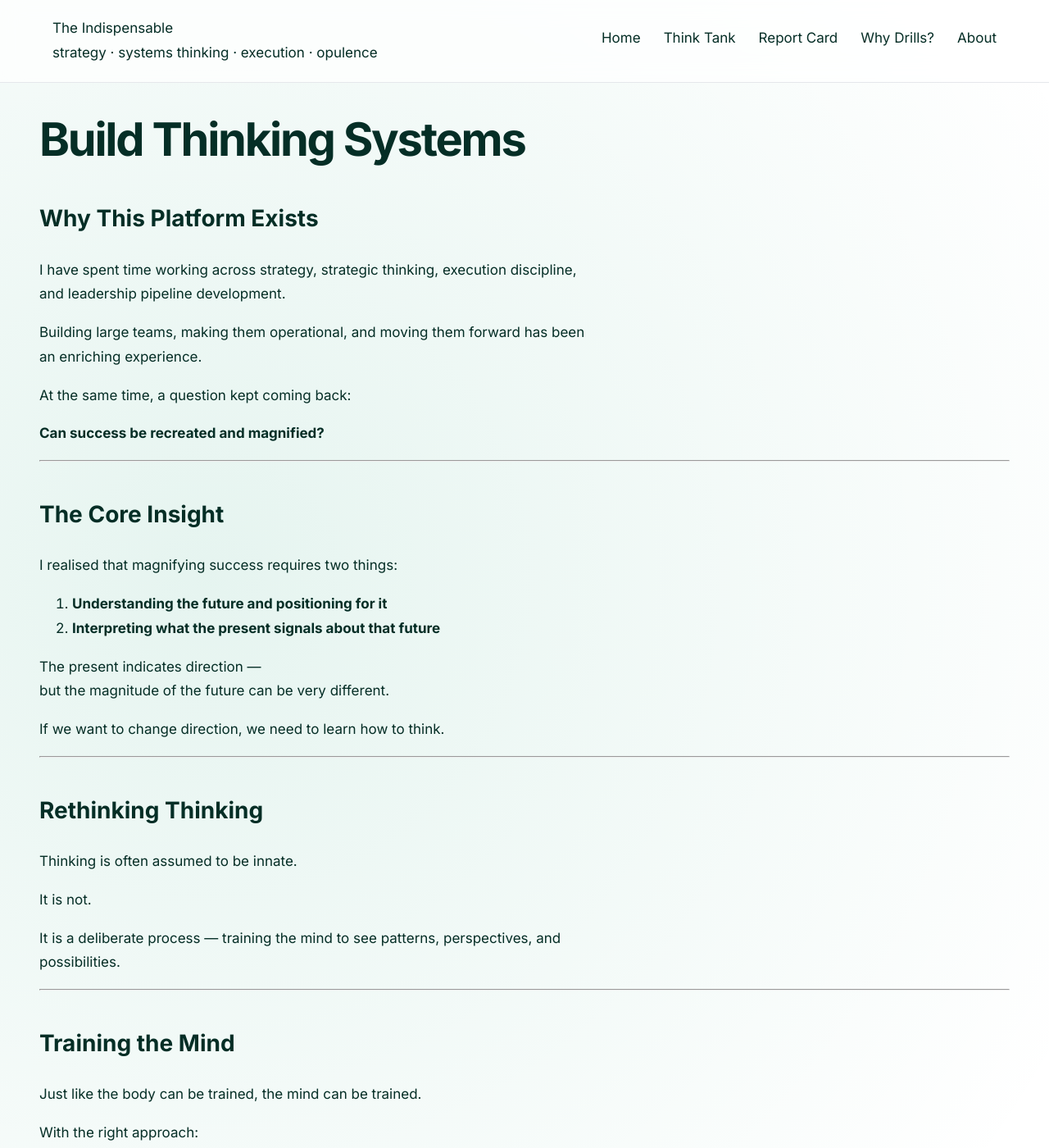
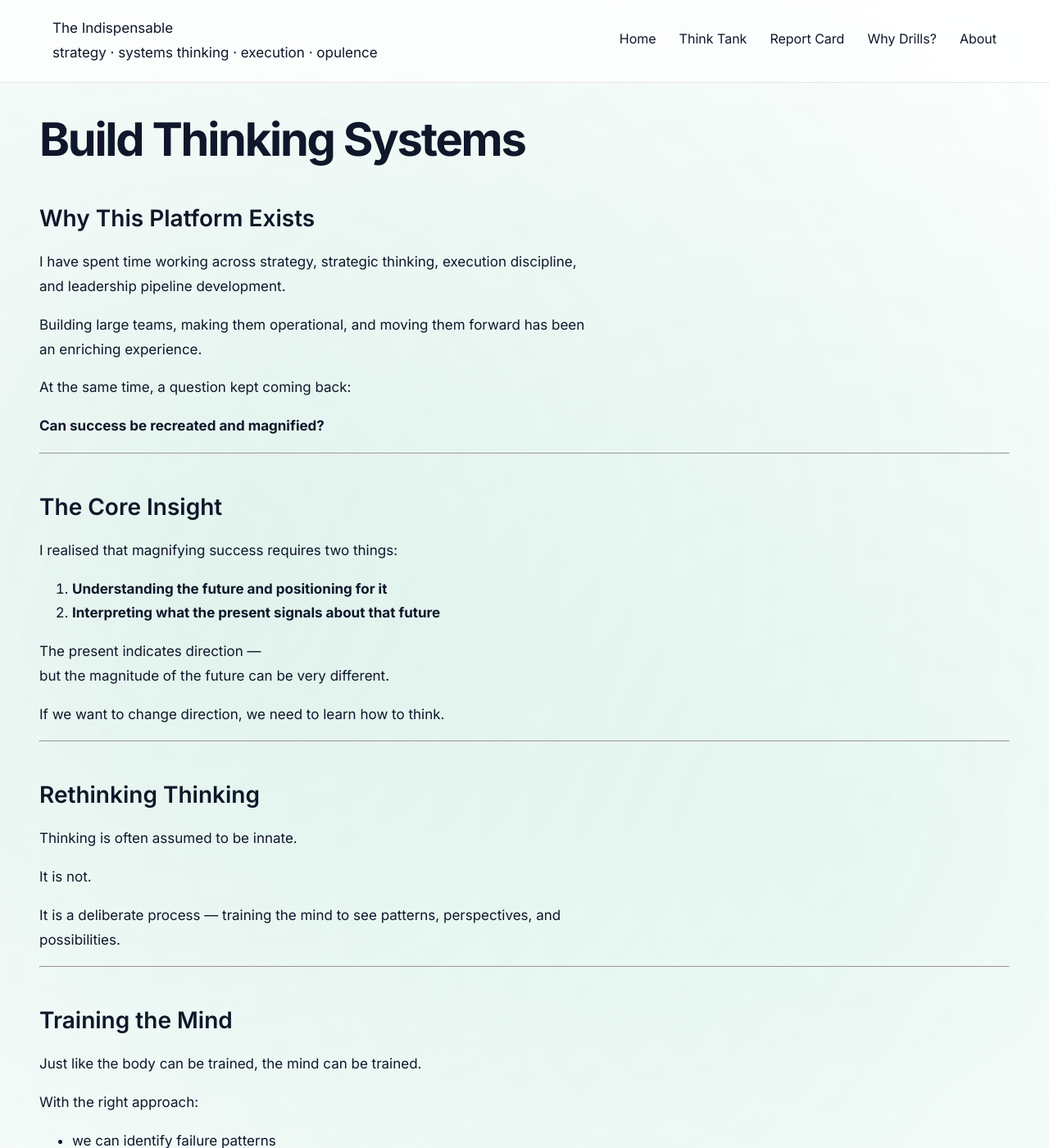
Before and after one commit to lakshminarayanannarasimhan-star/lakshminarayanannarasimhan-star.github.io, a Jekyll site: the page built from index.md, in a window 1280 px wide and 1400 px high. Shown: the whole window at 82% size. Built offline with Jekyll 4.4.1, drawn with Linux system fonts in a browser that asks for light colours.

Commit message:
Update style.css

```diff
--- a/assets/css/style.css
+++ b/assets/css/style.css
@@ -1,5 +1,6 @@
 /* =========================================
-   ELEVATE DESIGN SYSTEM — FINAL v21
+   ELEVATE DESIGN SYSTEM — FINAL v15
+   (Optimized + Premium Nav + Chevron)
    ========================================= */
 
 
@@ -11,14 +12,16 @@
   --bg: #ffffff;
   --text: #0f172a;
   --muted: #6b7280;
-  --border: #e5e7eb;
-
   --primary: #4f46e5;
   --primary-soft: #eef2ff;
   --primary-strong: #4338ca;
+  --border: #e5e7eb;
 
+  --fs-xs: 13px;
+  --fs-sm: 14px;
   --fs-base: 17px;
   --fs-md: 18px;
+  --fs-lg: 20px;
   --fs-xl: 28px;
   --fs-3xl: 56px;
 
@@ -32,83 +35,48 @@
 
 
 /* =========================
-   THEMES — COMPLETE SYSTEM
+   TYPOGRAPHY MODES
    ========================= */
 
-/* INDIGO */
-:root[data-theme="indigo"] {
-  --primary: #4f46e5;
-  --primary-soft: #eef2ff;
-  --primary-strong: #4338ca;
-  --text: #1e1b4b;
-  --muted: #6366f1;
+:root[data-typography="executive"] {
+  --fs-base: 17px;
+  --measure: 680px;
+  --spacing-section: 84px;
 }
 
-/* EMERALD */
-:root[data-theme="emerald"] {
-  --primary: #059669;
-  --primary-soft: #ecfdf5;
-  --primary-strong: #047857;
-  --text: #052e26;
-  --muted: #047857;
+:root[data-typography="compact"] {
+  --fs-base: 15px;
+  --measure: 620px;
+  --spacing-section: 64px;
 }
 
-/* SLATE */
-:root[data-theme="slate"] {
-  --primary: #334155;
-  --primary-soft: #f1f5f9;
-  --primary-strong: #1e293b;
-  --text: #020617;
-  --muted: #475569;
+:root[data-typography="spacious"] {
+  --fs-base: 18px;
+  --measure: 720px;
+  --spacing-section: 100px;
 }
 
-/* MIDNIGHT */
+
+/* =========================
+   THEMES
+   ========================= */
+
+:root[data-theme="indigo"] { --primary: #4f46e5; }
+:root[data-theme="emerald"] { --primary: #059669; }
+:root[data-theme="slate"] { --primary: #334155; }
+
 :root[data-theme="midnight"] {
   --bg: #0f172a;
   --text: #e5e7eb;
   --muted: #94a3b8;
   --border: #1e293b;
-
   --primary: #6366f1;
-  --primary-soft: #1e293b;
-  --primary-strong: #818cf8;
 }
 
-/* AMBER */
-:root[data-theme="amber"] {
-  --primary: #d97706;
-  --primary-soft: #fffbeb;
-  --primary-strong: #b45309;
-  --text: #451a03;
-  --muted: #92400e;
-}
-
-/* ROSE */
-:root[data-theme="rose"] {
-  --primary: #e11d48;
-  --primary-soft: #fff1f2;
-  --primary-strong: #be123c;
-  --text: #4c0519;
-  --muted: #9f1239;
-}
-
-/* CYAN */
-:root[data-theme="cyan"] {
-  --primary: #0891b2;
-  --primary-soft: #ecfeff;
-  --primary-strong: #0e7490;
-  --text: #083344;
-  --muted: #155e75;
-}
-
-/* MONO */
-:root[data-theme="mono"] {
-  --primary: #000000;
-  --primary-soft: #f5f5f5;
-  --primary-strong: #111111;
-  --text: #111111;
-  --muted: #6b7280;
-}
+:root[data-theme="amber"] { --primary: #d97706; }
+:root[data-theme="rose"] { --primary: #e11d48; }
+:root[data-theme="cyan"] { --primary: #0891b2; }
+:root[data-theme="mono"] { --primary: #000000; }
 
 
 /* =========================
@@ -121,7 +89,8 @@
   line-height: var(--lh-relaxed);
   margin: 0;
   color: var(--text);
-  background: var(--bg);
+  text-rendering: optimizeLegibility;
+  -webkit-font-smoothing: antialiased;
   transition: background 0.5s ease;
 }
 
@@ -133,18 +102,29 @@
 :root[data-theme="indigo"] body {
   background:
     radial-gradient(circle at 20% 20%, rgba(79,70,229,0.10), transparent 40%),
+    radial-gradient(circle at 80% 30%, rgba(99,102,241,0.08), transparent 45%),
     var(--bg);
 }
 
 :root[data-theme="emerald"] body {
   background:
     radial-gradient(circle at 20% 20%, rgba(5,150,105,0.10), transparent 40%),
+    radial-gradient(circle at 80% 30%, rgba(16,185,129,0.08), transparent 45%),
+    var(--bg);
+}
+
+:root[data-theme="slate"] body {
+  background:
+    radial-gradient(circle at 30% 20%, rgba(51,65,85,0.08), transparent 40%),
+    radial-gradient(circle at 80% 40%, rgba(100,116,139,0.06), transparent 50%),
     var(--bg);
 }
 
 :root[data-theme="midnight"] body {
   background:
     radial-gradient(circle at 20% 20%, rgba(99,102,241,0.18), transparent 40%),
+    radial-gradient(circle at 80% 30%, rgba(139,92,246,0.15), transparent 45%),
+    radial-gradient(circle at 50% 80%, rgba(59,130,246,0.10), transparent 50%),
     #0f172a;
 }
 
@@ -163,11 +143,20 @@
 
 h2 {
   font-size: var(--fs-xl);
+  font-weight: 600;
   margin-top: 40px;
+  margin-bottom: 12px;
 }
 
 p {
   max-width: var(--measure);
+  margin-top: 14px;
+}
+
+.hero-sub {
+  font-size: var(--fs-md);
+  margin-top: 18px;
+  color: var(--muted);
 }
 
 
@@ -182,8 +171,7 @@
 }
 
 section {
-  max-width: 900px;
-  margin: var(--spacing-section) auto 0;
+  margin-top: var(--spacing-section);
 }
 
 
@@ -208,8 +196,13 @@
   border-bottom: 1px solid var(--border);
 }
 
+.header.scrolled {
+  padding: 16px 64px;
+  box-shadow: 0 10px 40px rgba(0,0,0,0.15);
+}
+
 :root[data-theme="midnight"] .header {
-  background: rgba(15,23,42,0.75);
+  background: rgba(15, 23, 42, 0.75);
 }
 
 :root[data-theme]:not([data-theme="midnight"]) .header {
@@ -223,6 +216,7 @@
 
 .header-right {
   display: flex;
+  align-items: center;
   gap: 24px;
 }
 
@@ -231,10 +225,19 @@
   gap: 28px;
 }
 
+/* links */
+
 .nav a {
+  display: inline-flex;
+  align-items: center;
+  gap: 6px;
+
   position: relative;
+
+  font-size: 16px;
   text-decoration: none;
   color: var(--text);
+
   padding-bottom: 6px;
 }
 
@@ -242,20 +245,51 @@
   color: var(--primary);
 }
 
+
+/* underline */
+
 .nav a::after {
   content: "";
   position: absolute;
+  left: 0;
   bottom: 0;
+
   width: 100%;
   height: 2px;
+
   background: var(--primary);
+
   transform: scaleX(0);
   transform-origin: left;
+
   transition: transform 0.25s ease;
 }
 
-.nav a:hover::after {
+.nav a:hover::after,
+.nav a.active::after {
   transform: scaleX(1);
+}
+
+
+/* =========================
+   CHEVRON (PREMIUM)
+   ========================= */
+
+.nav a.has-dropdown::before {
+  content: "";
+  width: 6px;
+  height: 6px;
+
+  border-right: 2px solid var(--muted);
+  border-bottom: 2px solid var(--muted);
+
+  transform: rotate(45deg);
+  transition: all 0.25s ease;
+}
+
+.nav-item:hover a.has-dropdown::before {
+  transform: rotate(225deg);
+  border-color: var(--primary);
 }
 
 
@@ -269,37 +303,53 @@
 
 .dropdown {
   position: absolute;
-  top: 100%;
+  top: calc(100% + 12px);
   left: 0;
 
-  margin-top: 6px;
   min-width: 200px;
+  padding: 10px 0;
 
-  background: rgba(255,255,255,0.9);
+  border-radius: 12px;
   border: 1px solid var(--border);
-  border-radius: 12px;
+
+  backdrop-filter: blur(12px);
+  background: rgba(255,255,255,0.75);
+
+  box-shadow: 0 20px 50px rgba(0,0,0,0.08);
 
   opacity: 0;
-  transform: translateY(6px);
+  transform: translateY(10px);
   pointer-events: none;
 
-  transition: all 0.2s ease;
+  transition: all 0.25s ease;
 }
 
 .nav-item:hover .dropdown {
   opacity: 1;
+  transform: translateY(0);
   pointer-events: auto;
-  transform: translateY(0);
 }
 
 .dropdown a {
   display: block;
   padding: 10px 16px;
+
+  font-size: 14px;
+  text-decoration: none;
+  color: var(--text);
 }
 
 .dropdown a:hover {
   background: var(--primary-soft);
   color: var(--primary);
+  transform: translateX(4px);
+}
+
+/* midnight dropdown */
+
+:root[data-theme="midnight"] .dropdown {
+  background: rgba(15, 23, 42, 0.9);
+  box-shadow: 0 20px 50px rgba(0,0,0,0.5);
 }
 
 
@@ -308,12 +358,16 @@
    ========================= */
 
 .hero {
-  margin: 40px auto;
+  margin-top: 40px;
   max-width: 900px;
 }
 
 .hero-title {
-  background: linear-gradient(90deg, var(--primary), var(--primary-strong));
+  background: linear-gradient(
+    90deg,
+    var(--primary),
+    var(--primary-strong)
+  );
   -webkit-background-clip: text;
   -webkit-text-fill-color: transparent;
 }
@@ -324,7 +378,20 @@
    ========================= */
 
 .footer-copy {
-  text-align: center;
   font-size: 12px;
   color: var(--muted);
+  margin-top: 10px;
 }
+
+
+/* =========================
+   404 PAGE
+   ========================= */
+
+body[data-page="404"] .hero-title {
+  opacity: 0.9;
+}
+
+body[data-page="404"] .content-list a {
+  font-size: 16px;
+}
```
